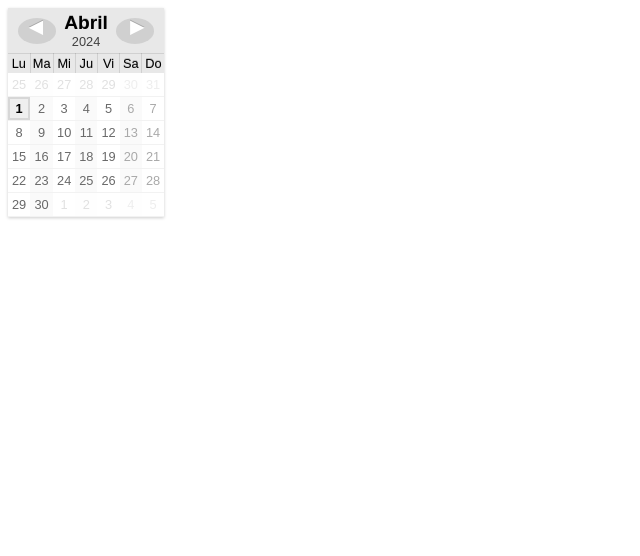
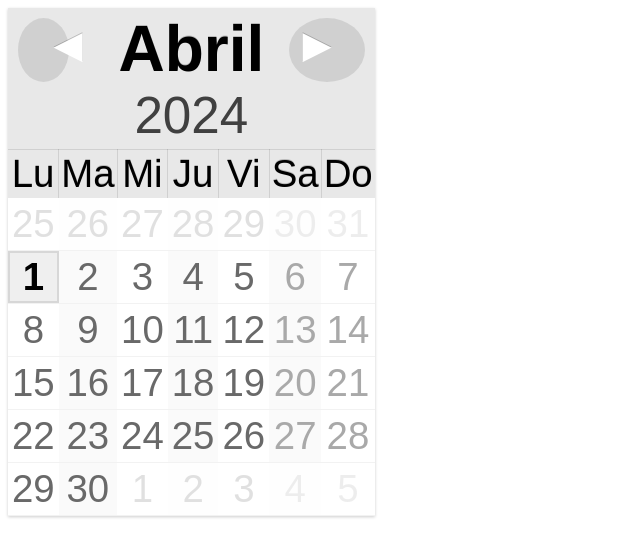
Before and after one commit to AkoxNegro/notionwidgets.github.io, a plain HTML site: page calendarioSencillo.html in a window 1280 px wide. Shown: the whole page, without its empty margins (0-640 px from the left). Drawn offline with Linux system fonts and the light colour scheme.

Commit message:
Update calendarioSencillo.html

```diff
--- a/calendarioSencillo.html
+++ b/calendarioSencillo.html
@@ -68,7 +68,7 @@ button::-moz-focus-inner {
 
 #calendari {
     margin:  0 auto;
-    font-size: 1vw;
+    font-size: 3vw; /*numeros*/
 }
 
 table {
@@ -87,7 +87,7 @@ th {
     padding: 4px;
 }
 tr:first-child th {
-    font-size: 1.5vw;
+    font-size: 5vw; /*Mes*/
     font-weight: bold;
     border-left: none;
     border-top: none;
@@ -105,7 +105,7 @@ th {
     font-weight: normal;
 }
 th .any {
-    font-size: 1vw;
+    font-size: 4vw; /*Año*/
     font-weight: normal;
     display: block;
     text-shadow: none;
@@ -153,17 +153,17 @@ td > span:hover {
     color: #fff;
     font-family: inherit;
     border: none;
-    font-size: 2vw;
+    font-size: 4vw;
     font-weight: bold;
     text-shadow: inherit;
-    padding: 2px 10px 10px 10px;
+    padding: 7% 17% 10% 10%;
     line-height: 1px;
-    height: 2vw;
-    width: 3vw;
+    height: 5vw;
+    width: 4vw;
     vertical-align: middle;
     border-radius: 100%;
     position: absolute;
-    top: 10px;
+    top: 2%;
 }
 .boto-next { right: 10px; padding-left: 13px; }
 .boto-prev { left: 10px; padding-right: 13px;}
```
